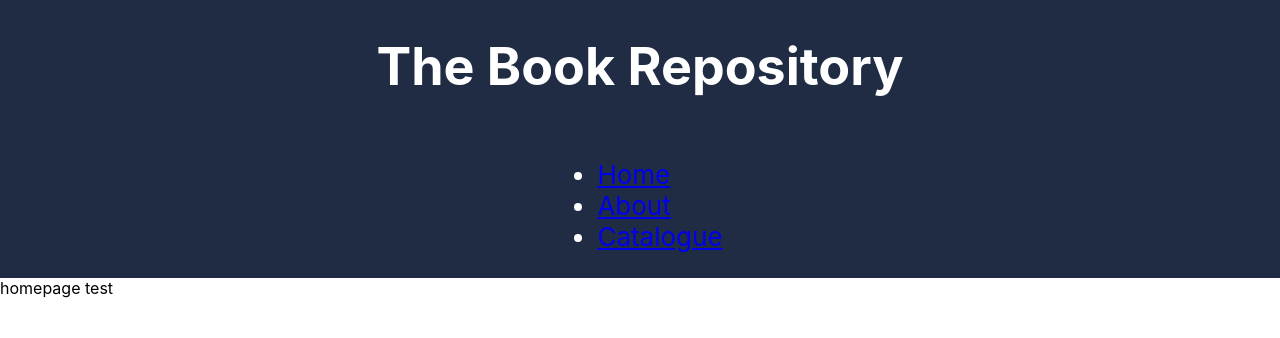
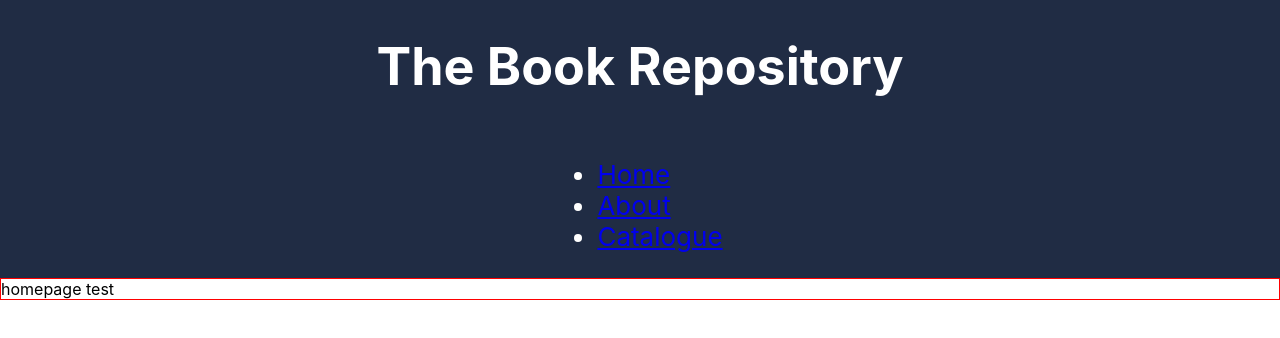
Before and after one commit to AnthonyLayne/The-Book-Repository, a React (Create React App) app: page / in a window 1280 px wide. Shown: the top 338 px of the page. Built offline with nearby package versions, Linux system fonts and the light colour scheme.

Commit message:
added styles placeholder for homepage

```diff
--- a/src/pages/Homepage/index.css
+++ b/src/pages/Homepage/index.css
@@ -0,0 +1,3 @@
+.homepage {
+  border: 1px solid red;
+}
--- a/src/pages/Homepage/index.js
+++ b/src/pages/Homepage/index.js
@@ -1,5 +1,7 @@
+import "./index.css";
+
 const Homepage = () => {
-  return <div>homepage test</div>;
+  return <div className="homepage">homepage test</div>;
 };
 
 export default Homepage;
```
